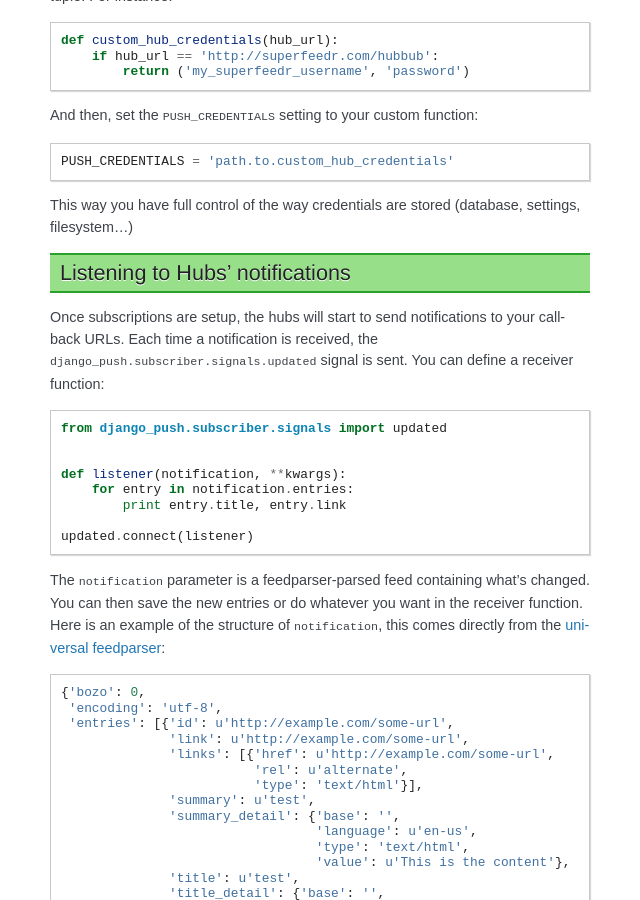
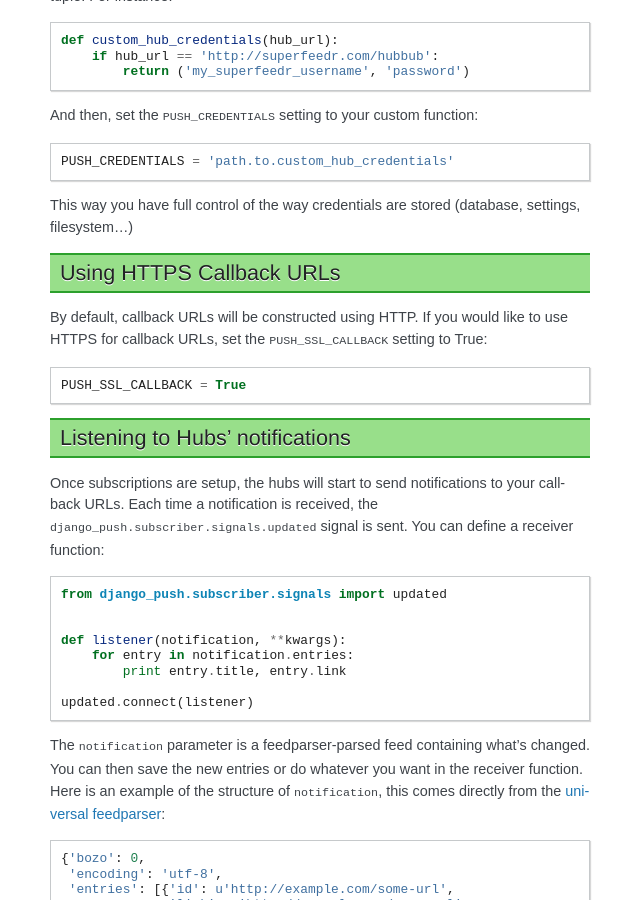
Before and after one commit to brutasse/django-push, a Sphinx documentation site: the page built from docs/subscriber.rst, in a window 1280 px wide and 900 px high, scrolled down 2175 px. Shown: the whole window, without its empty margins (450-1090 px from the left). Built offline with Sphinx 7.4.7, drawn with Linux system fonts in a browser that asks for light colours; some of the changed text lies outside the part shown.

Commit message:
Update documentation to mention PUSH_SSL_CALLBACK setting

```diff
--- a/docs/subscriber.rst
+++ b/docs/subscriber.rst
@@ -142,6 +142,16 @@ And then, set the ``PUSH_CREDENTIALS`` setting to your custom function:
 This way you have full control of the way credentials are stored (database,
 settings, filesystem…)
 
+Using HTTPS Callback URLs
+-------------------------
+
+By default, callback URLs will be constructed using HTTP. If you would like
+to use HTTPS for callback URLs, set the ``PUSH_SSL_CALLBACK`` setting to True:
+
+.. code-block:: python
+
+    PUSH_SSL_CALLBACK = True
+
 Listening to Hubs' notifications
 --------------------------------
 
```
